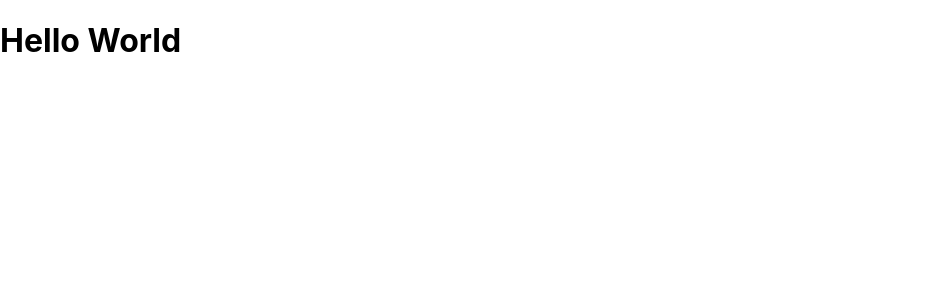
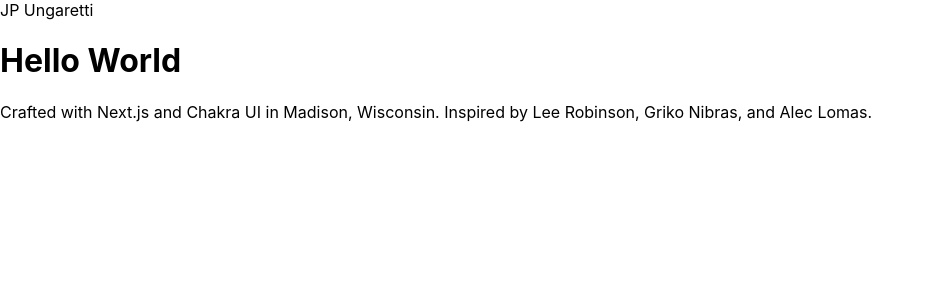
Before and after one commit to sbeczkiewicz/jungaretti.com, a Next.js app: page / in a window 1280 px wide. Shown: the top 300 px of the page, without its empty margins (0-934 px from the left). Built offline with nearby package versions, Linux system fonts and the light colour scheme.

Commit message:
Create Header and Footer components

```diff
--- /dev/null
+++ b/src/components/Footer.js
@@ -0,0 +1,10 @@
+export default function Footer() {
+  return (
+    <header>
+      <span>
+        Crafted with Next.js and Chakra UI in Madison, Wisconsin. Inspired by
+        Lee Robinson, Griko Nibras, and Alec Lomas.
+      </span>
+    </header>
+  );
+}
--- /dev/null
+++ b/src/components/Header.js
@@ -0,0 +1,7 @@
+export default function Header() {
+  return (
+    <header>
+      <span>JP Ungaretti</span>
+    </header>
+  );
+}
--- a/src/pages/index.js
+++ b/src/pages/index.js
@@ -1,4 +1,6 @@
 import Head from "next/head";
+import Header from "../components/Header";
+import Footer from "../components/Footer";
 
 export default function Home() {
   return (
@@ -14,9 +16,11 @@ export default function Home() {
         <link rel="apple-touch-icon" href="/apple-touch-icon.png" />
         <link rel="manifest" href="/manifest.webmanifest" />
       </Head>
+      <Header />
       <main>
         <h1>Hello World</h1>
       </main>
+      <Footer />
     </div>
   );
 }
```
